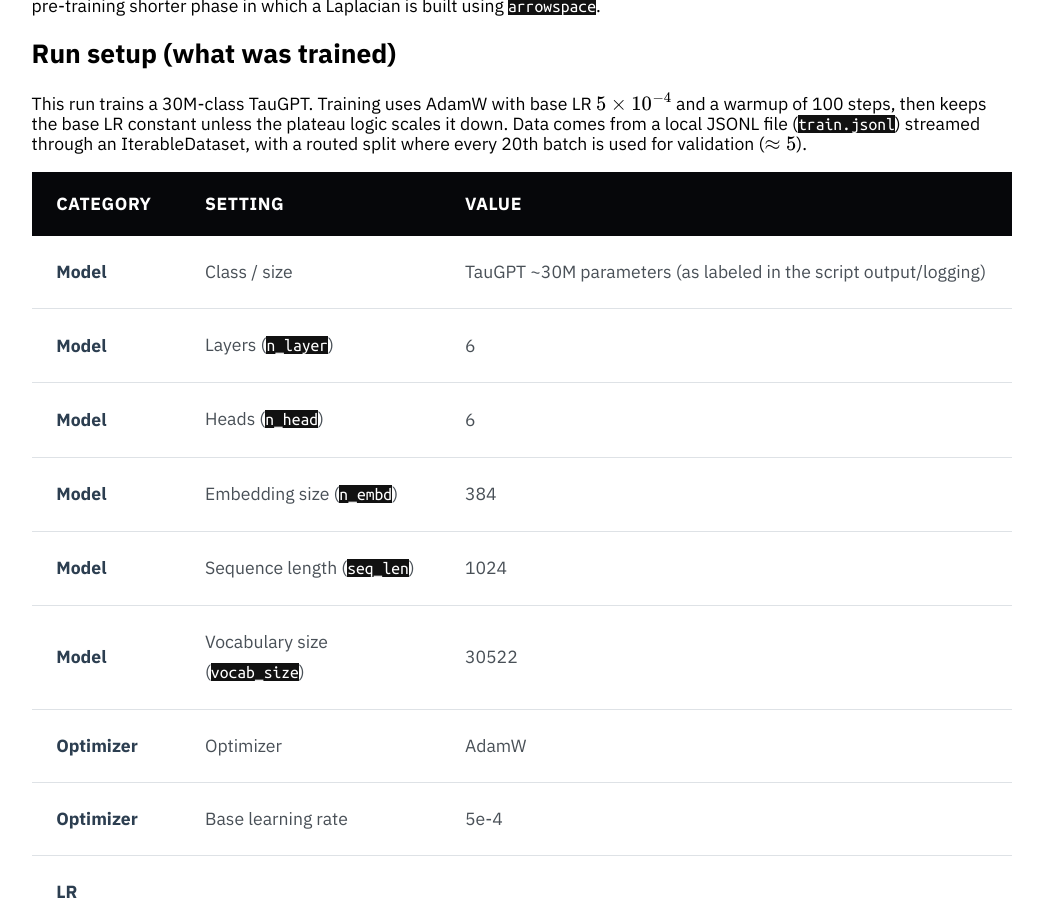
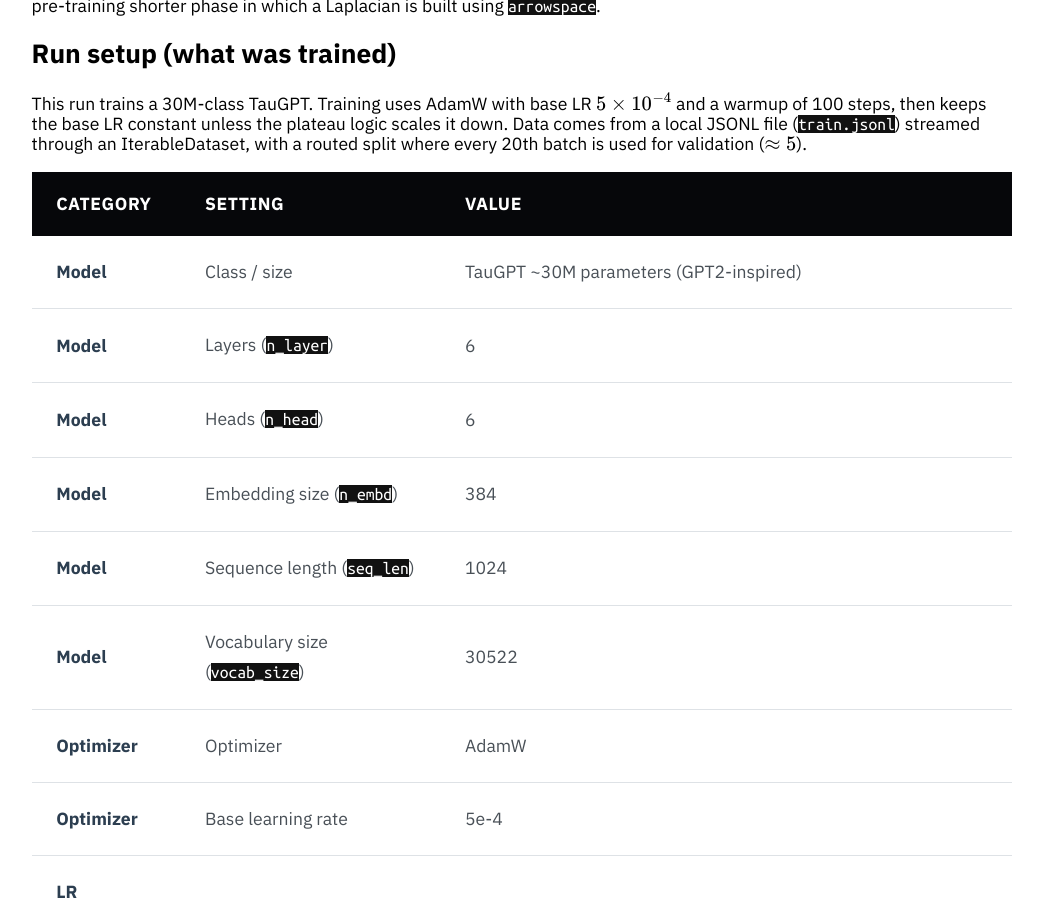
Before and after one commit to Mec-iS/staticwebpage, a Jekyll site: the page built from posts/013_the_topological_transformer_training_tauformer.md, in a window 1280 px wide and 900 px high, scrolled down 1120 px. Shown: the whole window, without its empty margins (118-1161 px from the left). Built offline with Jekyll 4.4.1, drawn with Linux system fonts in a browser that asks for light colours; nearby versions of some CDN libraries; formulas are drawn with MathJax 3.

Commit message:
minor changes

```diff
--- a/posts/013_the_topological_transformer_training_tauformer.md
+++ b/posts/013_the_topological_transformer_training_tauformer.md
@@ -41,7 +41,7 @@
 
 | Category | Setting | Value |
 | :-- | :-- | :-- |
-| Model | Class / size | TauGPT ~30M parameters (as labeled in the script output/logging)  |
+| Model | Class / size | TauGPT ~30M parameters  (GPT2-inspired)  |
 | Model | Layers (`n_layer`) | 6  |
 | Model | Heads (`n_head`) | 6  |
 | Model | Embedding size (`n_embd`) | 384  |
```
